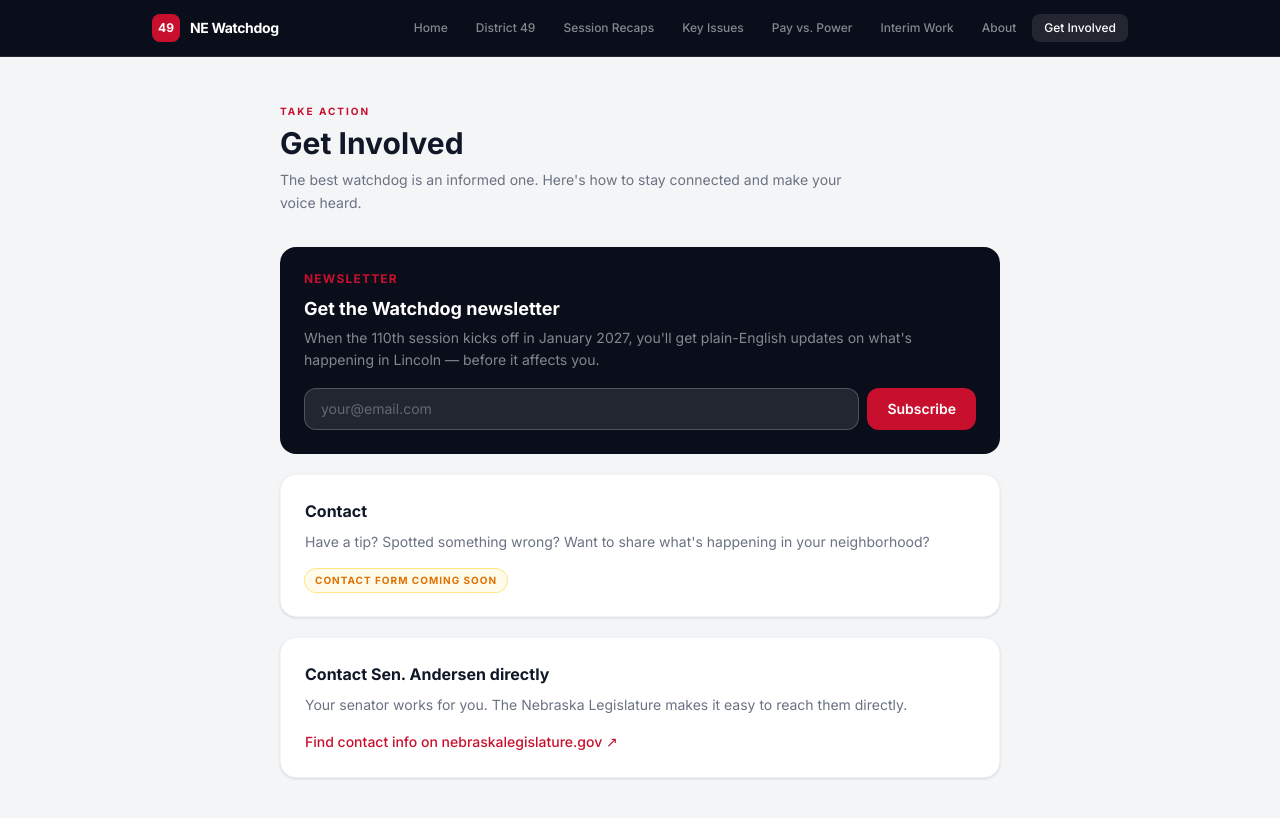
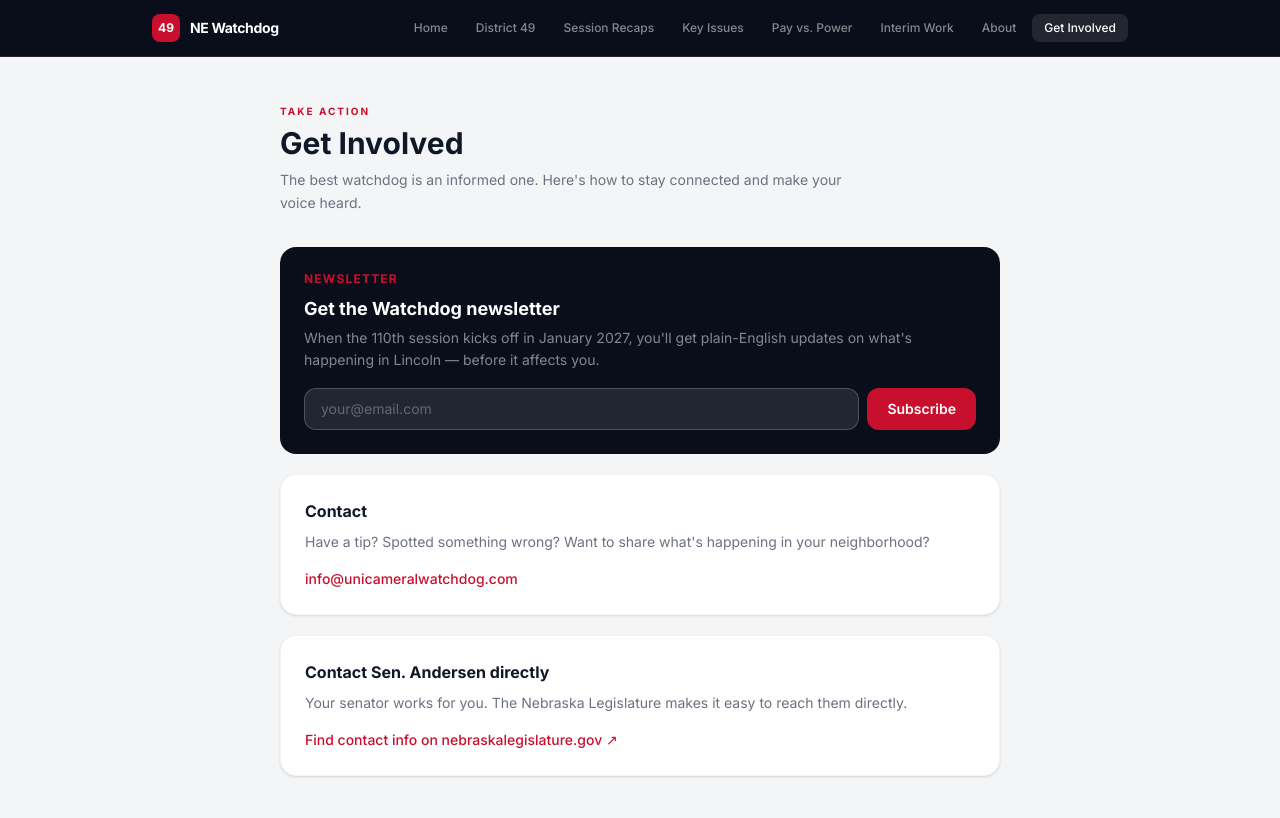
Before and after one commit to SerenityDigita1/nebraska-unicameral-watchdog, a Next.js app: page /get-involved in a window 1280 px wide. Shown: the top 818 px of the page. Built offline with nearby package versions, Linux system fonts and the light colour scheme.

Commit message:
add contact email to footer and get involved page

```diff
--- a/app/get-involved/page.jsx
+++ b/app/get-involved/page.jsx
@@ -74,7 +74,12 @@ export default function GetInvolved() {
           <p className="text-sm text-gray-500 leading-relaxed mb-3">
             Have a tip? Spotted something wrong? Want to share what's happening in your neighborhood?
           </p>
-          <span className="inline-block text-[10px] font-bold tracking-widest text-amber-600 uppercase bg-amber-50 px-2.5 py-1 rounded-full ring-1 ring-amber-200">Contact form coming soon</span>
+          <a
+            href="mailto:info@unicameralwatchdog.com"
+            className="inline-flex items-center gap-2 text-sm font-medium text-[#c8102e] hover:underline"
+          >
+            info@unicameralwatchdog.com
+          </a>
         </div>
 
         {/* Contact your senator */}
--- a/components/NebraskaWatchdog.jsx
+++ b/components/NebraskaWatchdog.jsx
@@ -780,6 +780,13 @@ export default function NebraskaWatchdog({ defaultTab = "session" }) {
             <span className="hidden sm:inline"> · </span>
             The unicameral meets for a long session (90 days) in odd years and a short session (60 days) in even years.
           </p>
+          <div className="flex items-center gap-4 flex-wrap">
+            <a
+              href="mailto:info@unicameralwatchdog.com"
+              className="text-xs text-gray-400 hover:text-[#c8102e] transition-colors"
+            >
+              info@unicameralwatchdog.com
+            </a>
             <a
               href="https://nebraskalegislature.gov"
               target="_blank"
@@ -789,6 +796,7 @@ export default function NebraskaWatchdog({ defaultTab = "session" }) {
               nebraskalegislature.gov ↗
             </a>
           </div>
+        </div>
       </footer>
     </div>
   );
```
Lines whose indentation alone changed are shown as unchanged.
